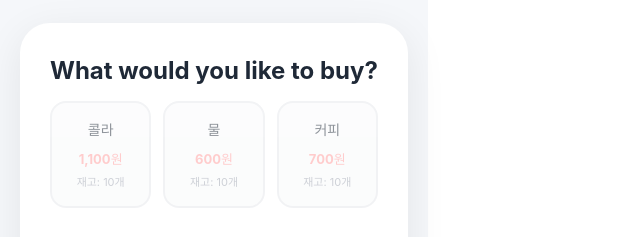
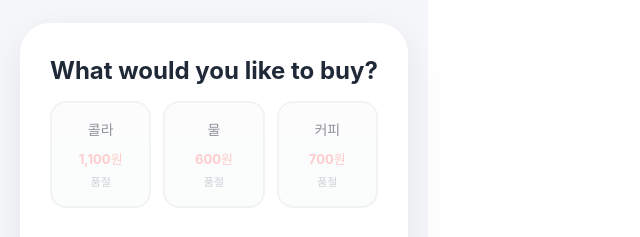
Before and after one commit to kyileeyu/kyilee-vending-machine, a React (Vite) app: page / in a window 1280 px wide. Shown: the part 118-355 px from the top of the page, without its empty margins (0-640 px from the left). Built offline with nearby package versions, Linux system fonts and the light colour scheme.

Commit message:
feat: product Card 컴포넌트 분리 및 helper ts 파일 작성

```diff
--- a/src/vending-machine/components/PaymentInterface.tsx
+++ b/src/vending-machine/components/PaymentInterface.tsx
@@ -1,10 +1,11 @@
 import { useVendingMachineContext } from '../context/VendingMachineContext';
 import { CASH_UNITS } from '../model/constants';
+import { isPaymentDisabled, formatCurrency } from '../utils/helpers';
 import { Section, Title, Grid, Button } from '../styles/common';
 
 export const PaymentInterface = () => {
   const { insertCash, state } = useVendingMachineContext();
-  const disabled = state === '선택완료';
+  const disabled = isPaymentDisabled(state);
 
   return (
     <Section $spacing="md">
@@ -19,7 +20,7 @@ export const PaymentInterface = () => {
             onClick={() => !disabled && insertCash(amount)}
             disabled={disabled}
           >
-            {amount.toLocaleString()}원
+            {formatCurrency(amount)}원
           </Button>
         ))}
       </Grid>
--- /dev/null
+++ b/src/vending-machine/components/ProductCard.tsx
@@ -0,0 +1,51 @@
+import styled from "@emotion/styled";
+import { formatCurrency } from "../utils/helpers";
+import { AnimatedCard, PriceText } from "../styles/common";
+import { theme } from "../styles/theme";
+import { useVendingMachineContext } from "../context/VendingMachineContext";
+import { useProductSelection } from "../hooks/useProductSelection";
+import { Product } from "../model/type";
+
+interface ProductCardProps {
+  product: Product;
+}
+
+export const ProductCard = ({ product }: ProductCardProps) => {
+  const { selectedProduct, balance, selectProduct } =
+    useVendingMachineContext();
+  const { canPurchase, isOutOfStock } = useProductSelection({
+    products: [product],
+    balance,
+    selectedProduct,
+  });
+
+  const isSelected = selectedProduct === product.id;
+  const canPurchaseProduct = canPurchase(product);
+  const isOut = isOutOfStock(product);
+
+  return (
+    <AnimatedCard
+      whileHover={canPurchaseProduct ? { scale: 1.05 } : undefined}
+      whileTap={canPurchaseProduct ? { scale: 0.95 } : undefined}
+      onClick={canPurchaseProduct ? () => selectProduct(product.id) : undefined}
+      $selected={isSelected}
+      $disabled={!canPurchaseProduct}>
+      <ProductName>{product.name}</ProductName>
+      <PriceText>{formatCurrency(product.price)}원</PriceText>
+      <StockText>{isOut ? `재고: ${product.stock}개` : "품절"}</StockText>
+    </AnimatedCard>
+  );
+};
+
+const ProductName = styled.h3`
+  color: ${theme.colors.textPrimary};
+  font-size: ${theme.typography.size.md};
+  font-weight: ${theme.typography.weight.semibold};
+  margin: 0 0 6px 0;
+`;
+
+const StockText = styled.div`
+  color: ${theme.colors.textDisabled};
+  font-size: ${theme.typography.size.sm};
+  margin-top: ${theme.spacing.xs};
+`;
--- a/src/vending-machine/components/ProductDisplay.tsx
+++ b/src/vending-machine/components/ProductDisplay.tsx
@@ -1,51 +1,16 @@
-import styled from "@emotion/styled";
 import { useVendingMachineContext } from "../context/VendingMachineContext";
-import type { Product } from "../model/type";
-import { Section, Title, Grid, AnimatedCard, Text, PriceText, Badge } from "../styles/common";
-import { theme } from "../styles/theme";
+import { Section, Title, Grid } from "../styles/common";
+import { ProductCard } from "./ProductCard";
 
 export const ProductDisplay = () => {
-  const { products, selectedProduct, balance, selectProduct } =
-    useVendingMachineContext();
-
-  const canPurchase = (product: Product) => {
-    return product.stock > 0 && balance >= product.price;
-  };
+  const { products } = useVendingMachineContext();
 
   return (
     <Section $spacing="lg">
       <Title $size="lg">What would you like to buy?</Title>
       <Grid $columns={3} $gap="md">
-        {products.map((product) => (
-          <AnimatedCard
-            key={product.id}
-            whileHover={canPurchase(product) ? { scale: 1.05 } : undefined}
-            whileTap={canPurchase(product) ? { scale: 0.95 } : undefined}
-            onClick={() => canPurchase(product) && selectProduct(product.id)}
-            $selected={selectedProduct === product.id}
-            $disabled={!canPurchase(product)}>
-            <ProductName>{product.name}</ProductName>
-            <PriceText>{product.price.toLocaleString()}원</PriceText>
-            <StockText $isLow={product.stock <= 3}>
-              재고: {product.stock}개
-            </StockText>
-            {product.stock === 0 && <Badge $variant="error">품절</Badge>}
-          </AnimatedCard>
-        ))}
+        {products.map((product) => ProductCard({ product }))}
       </Grid>
     </Section>
   );
 };
-
-const ProductName = styled.h3`
-  color: ${theme.colors.textPrimary};
-  font-size: ${theme.typography.size.md};
-  font-weight: ${theme.typography.weight.semibold};
-  margin: 0 0 6px 0;
-`;
-
-const StockText = styled(Text)<{ $isLow: boolean }>`
-  color: ${(props) => (props.$isLow ? theme.colors.error : theme.colors.textDisabled)};
-  font-size: ${theme.typography.size.sm};
-  margin-top: ${theme.spacing.xs};
-`;
--- a/src/vending-machine/components/StatusDisplay.tsx
+++ b/src/vending-machine/components/StatusDisplay.tsx
@@ -1,45 +1,32 @@
 import styled from '@emotion/styled';
 import { motion, AnimatePresence } from 'framer-motion';
 import { useVendingMachineContext } from '../context/VendingMachineContext';
+import { useStatusMessage } from '../hooks/useStatusMessage';
+import { formatCurrency } from '../utils/helpers';
 import { Section, LCDScreen, Label, PriceText, Divider } from '../styles/common';
 import { theme } from '../styles/theme';
 
 export const StatusDisplay = () => {
   const { state, balance, error } = useVendingMachineContext();
-
-  const getMessage = () => {
-    if (error) return error;
-    switch (state) {
-      case '대기중':
-        return '상품을 선택해주세요';
-      case '입금완료':
-        return '상품을 선택하세요';
-      case '선택완료':
-        return '상품이 나옵니다';
-      case '에러':
-        return error || '오류가 발생했습니다';
-      default:
-        return '';
-    }
-  };
+  const { message, isError } = useStatusMessage({ state, error });
 
   return (
     <Section $spacing="md">
       <LCDScreen>
         <BalanceSection>
           <Label>잔액</Label>
-          <PriceText $size="lg">{balance.toLocaleString()}원</PriceText>
+          <PriceText $size="lg">{formatCurrency(balance)}원</PriceText>
         </BalanceSection>
         <Divider />
         <AnimatePresence mode="wait">
           <Message
-            key={getMessage()}
+            key={message}
             initial={{ opacity: 0, y: -10 }}
             animate={{ opacity: 1, y: 0 }}
             exit={{ opacity: 0, y: 10 }}
-            $isError={state === '에러'}
+            $isError={isError}
           >
-            {getMessage()}
+            {message}
           </Message>
         </AnimatePresence>
       </LCDScreen>
--- /dev/null
+++ b/src/vending-machine/hooks/useProductSelection.ts
@@ -0,0 +1,69 @@
+/**
+ * 상품 선택 관련 비즈니스 로직 훅
+ */
+
+import { useMemo } from "react";
+import type { Product } from "../model/type";
+
+interface UseProductSelectionProps {
+  products: Product[];
+  balance: number;
+  selectedProduct: string | null;
+}
+
+export const useProductSelection = ({
+  products,
+  balance,
+  selectedProduct,
+}: UseProductSelectionProps) => {
+  /**
+   * 상품 구매 가능 여부 체크
+   */
+  const canPurchase = (product: Product): boolean => {
+    return product.stock > 0 && balance >= product.price;
+  };
+
+  /**
+   * 품절 여부 체크
+   */
+  const isOutOfStock = (product: Product): boolean => {
+    return product.stock === 0;
+  };
+
+  /**
+   * 선택된 상품인지 체크
+   */
+  const isSelected = (productId: string): boolean => {
+    return selectedProduct === productId;
+  };
+
+  /**
+   * 선택된 상품 객체
+   */
+  const selectedProductData = useMemo(() => {
+    return products.find((p) => p.id === selectedProduct) || null;
+  }, [products, selectedProduct]);
+
+  /**
+   * 구매 가능한 상품 목록
+   */
+  const availableProducts = useMemo(() => {
+    return products.filter((p) => canPurchase(p));
+  }, [products, balance]);
+
+  /**
+   * 품절 상품 개수
+   */
+  const outOfStockCount = useMemo(() => {
+    return products.filter((p) => isOutOfStock(p)).length;
+  }, [products]);
+
+  return {
+    canPurchase,
+    isOutOfStock,
+    isSelected,
+    selectedProductData,
+    availableProducts,
+    outOfStockCount,
+  };
+};
--- /dev/null
+++ b/src/vending-machine/hooks/useStatusMessage.ts
@@ -0,0 +1,41 @@
+/**
+ * 상태 메시지 관련 비즈니스 로직 훅
+ */
+
+import { useMemo } from 'react';
+import type { VendingMachineState } from '../model/type';
+
+interface UseStatusMessageProps {
+  state: VendingMachineState;
+  error: string | null;
+}
+
+/**
+ * 상태에 따른 메시지를 반환하는 훅
+ */
+export const useStatusMessage = ({ state, error }: UseStatusMessageProps) => {
+  const message = useMemo(() => {
+    // 에러가 있으면 에러 메시지 우선 표시
+    if (error) return error;
+
+    switch (state) {
+      case '대기중':
+        return '상품을 선택해주세요';
+      case '입금완료':
+        return '상품을 선택하세요';
+      case '선택완료':
+        return '상품이 나옵니다';
+      case '에러':
+        return error || '오류가 발생했습니다';
+      default:
+        return '';
+    }
+  }, [state, error]);
+
+  const isError = state === '에러';
+
+  return {
+    message,
+    isError,
+  };
+};
--- /dev/null
+++ b/src/vending-machine/utils/helpers.ts
@@ -0,0 +1,54 @@
+/**
+ * 공통 헬퍼 함수들
+ */
+
+/**
+ * 숫자를 천 단위 구분 기호가 있는 문자열로 변환
+ */
+export const formatCurrency = (amount: number): string => {
+  return amount.toLocaleString();
+};
+
+/**
+ * 거스름돈 데이터를 배열로 변환 (0이 아닌 값만)
+ */
+export const formatChangeData = (
+  change: Record<number, number> | null
+): Array<{ denomination: number; count: number }> => {
+  if (!change) return [];
+
+  return Object.entries(change)
+    .filter(([_, count]) => count > 0)
+    .map(([denomination, count]) => ({
+      denomination: Number(denomination),
+      count,
+    }))
+    .sort((a, b) => b.denomination - a.denomination); // 큰 금액부터 정렬
+};
+
+/**
+ * 거스름돈이 있는지 체크
+ */
+export const hasChange = (change: Record<number, number> | null): boolean => {
+  if (!change) return false;
+  return Object.values(change).some((count) => count > 0);
+};
+
+/**
+ * 상품 ID로 상품명 찾기
+ */
+export const getProductName = (
+  products: Array<{ id: string; name: string }>,
+  productId: string | null
+): string | null => {
+  if (!productId) return null;
+  const product = products.find((p) => p.id === productId);
+  return product?.name || null;
+};
+
+/**
+ * 결제 비활성화 여부 체크
+ */
+export const isPaymentDisabled = (state: string): boolean => {
+  return state === '선택완료';
+};
```
Also changed, not shown: src/vending-machine/components/ChangeDispenser.tsx (+12 -12 lines).
